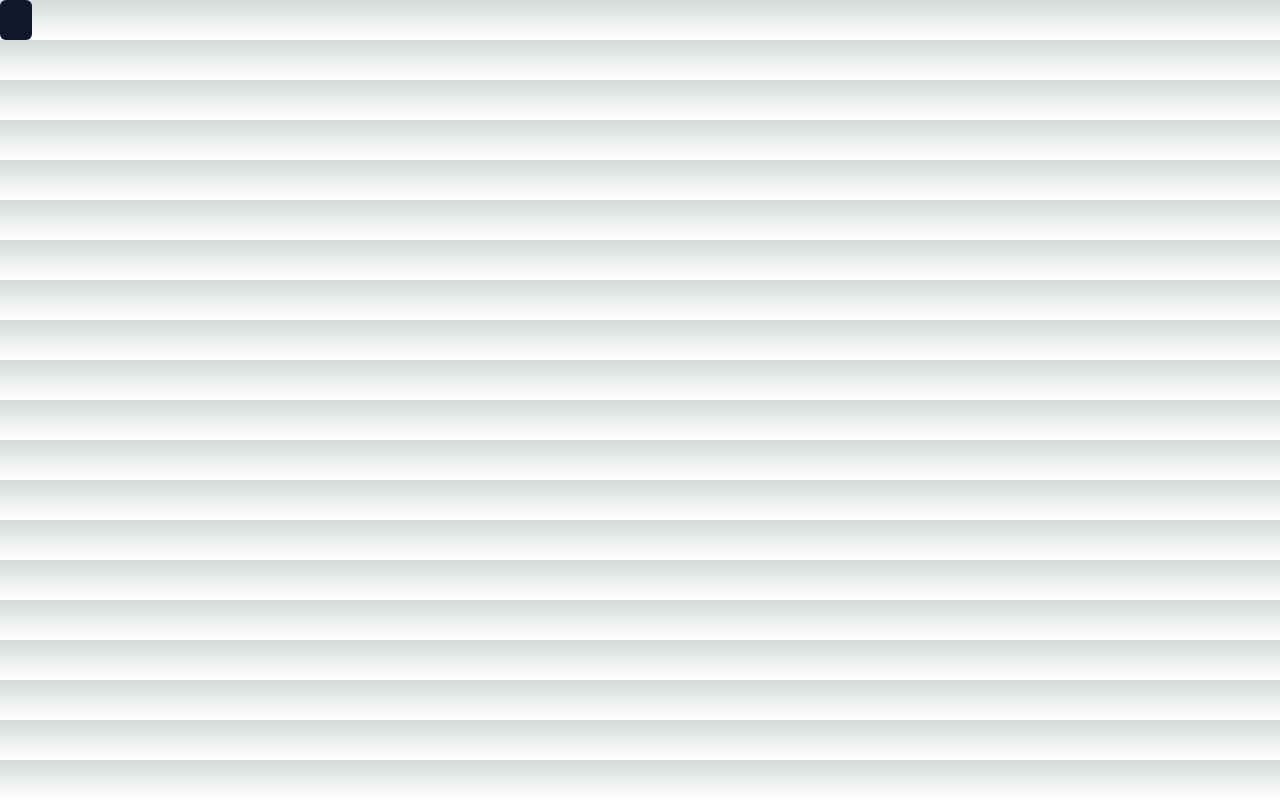
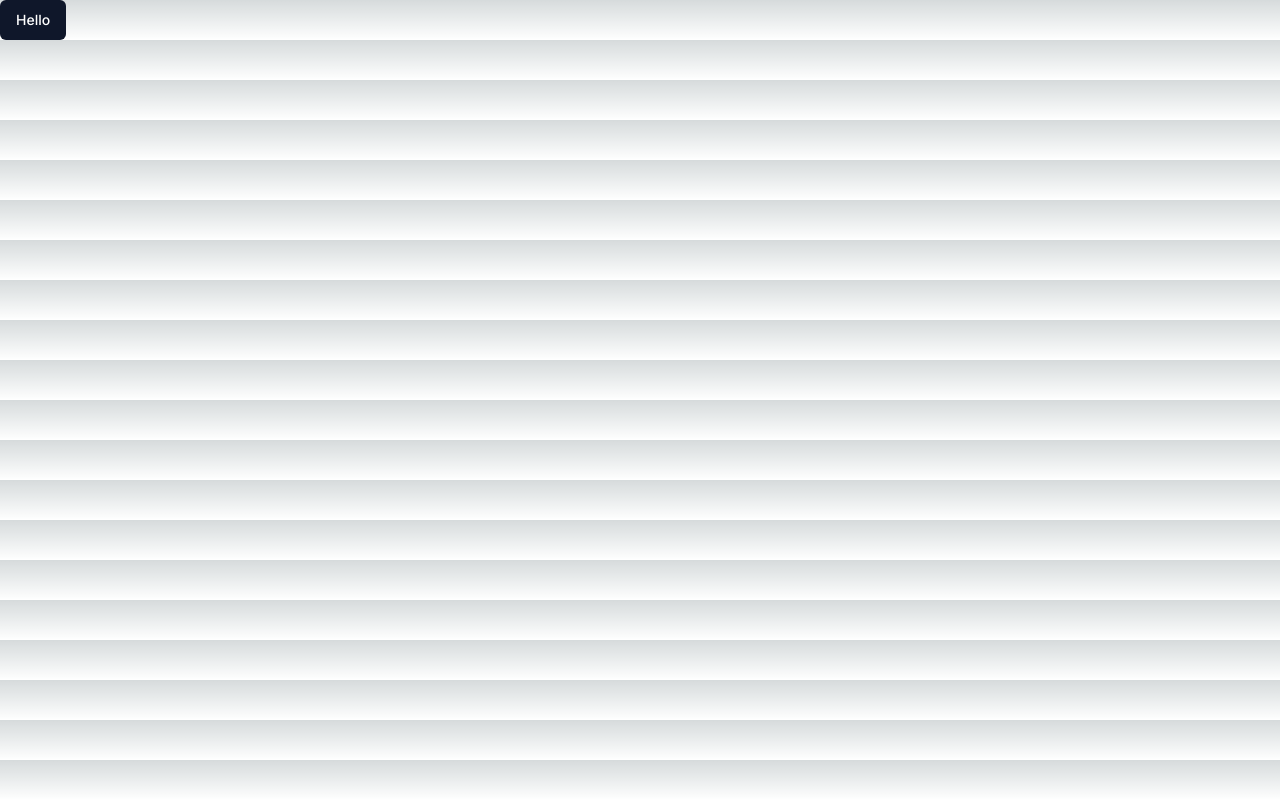
Before and after one commit to ggalmeida1/realtime-app, a Next.js app: page /dashboard in a window 1280 px wide. Built offline with nearby package versions, Linux system fonts and the light colour scheme.

Commit message:
setting up the db @upstash/redis

```diff
--- a/package.json
+++ b/package.json
@@ -12,6 +12,7 @@
     "@types/node": "20.4.9",
     "@types/react": "18.2.20",
     "@types/react-dom": "18.2.7",
+    "@upstash/redis": "^1.22.0",
     "autoprefixer": "10.4.14",
     "class-variance-authority": "^0.7.0",
     "clsx": "^2.0.0",
--- a/src/app/dashboard/page.tsx
+++ b/src/app/dashboard/page.tsx
@@ -4,7 +4,7 @@ import { FC } from 'react'
 interface pageProps {}
 
 const page: FC<pageProps> = ({}) => {
-  return <Button/>
+  return <Button>Hello</Button>
 }
 
 export default page
--- a/src/app/page.tsx
+++ b/src/app/page.tsx
@@ -1,5 +1,6 @@
-export default function Home() {
-  return (
-    <div className='text-red-500'>Hello world</div>
-  )
+import { db } from '@/lib/db';
+
+export default async function Home() {
+  await db.set("hello", "hello");
+  return <div className="text-red-500">Hello world</div>;
 }
--- /dev/null
+++ b/src/lib/db.ts
@@ -0,0 +1,6 @@
+import { Redis } from '@upstash/redis'
+
+export const db = new Redis({
+  url: process.env.UPSTASH_REDIS_REST_URL,
+  token: process.env.UPSTASH_REDIS_REST_TOKEN,
+});
```
Also changed, not shown: 1 other file (tests, documents, lock files or other folders).
